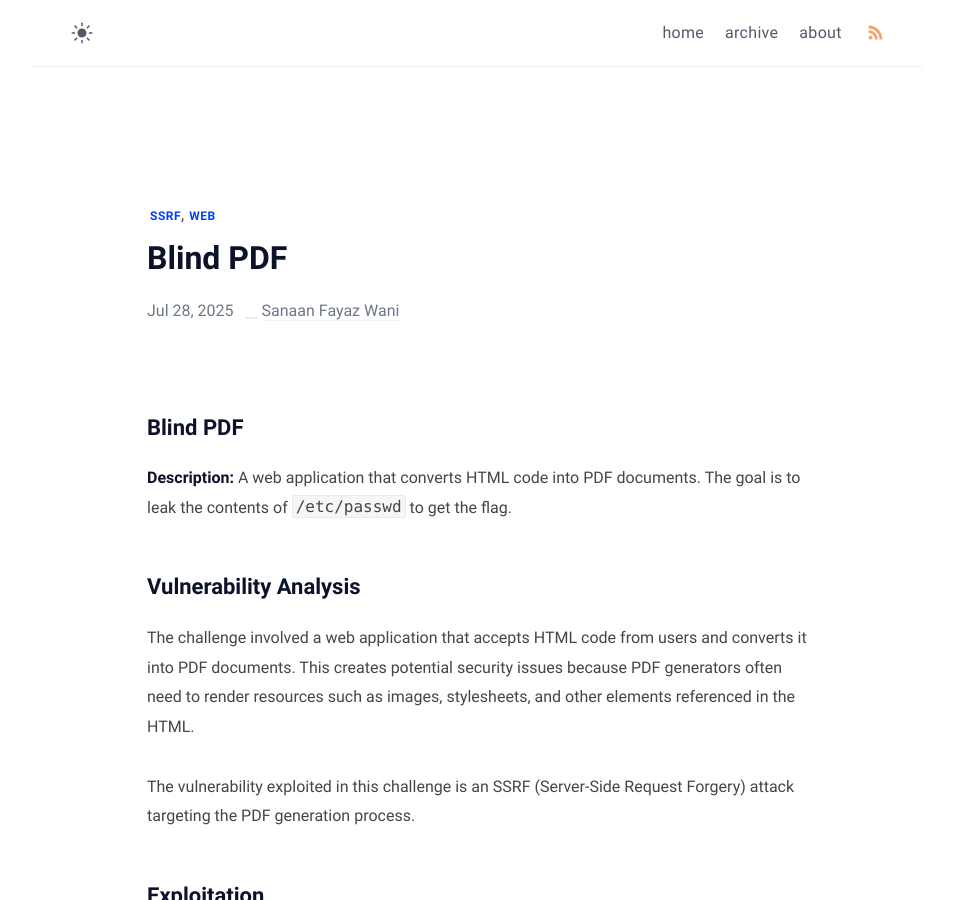
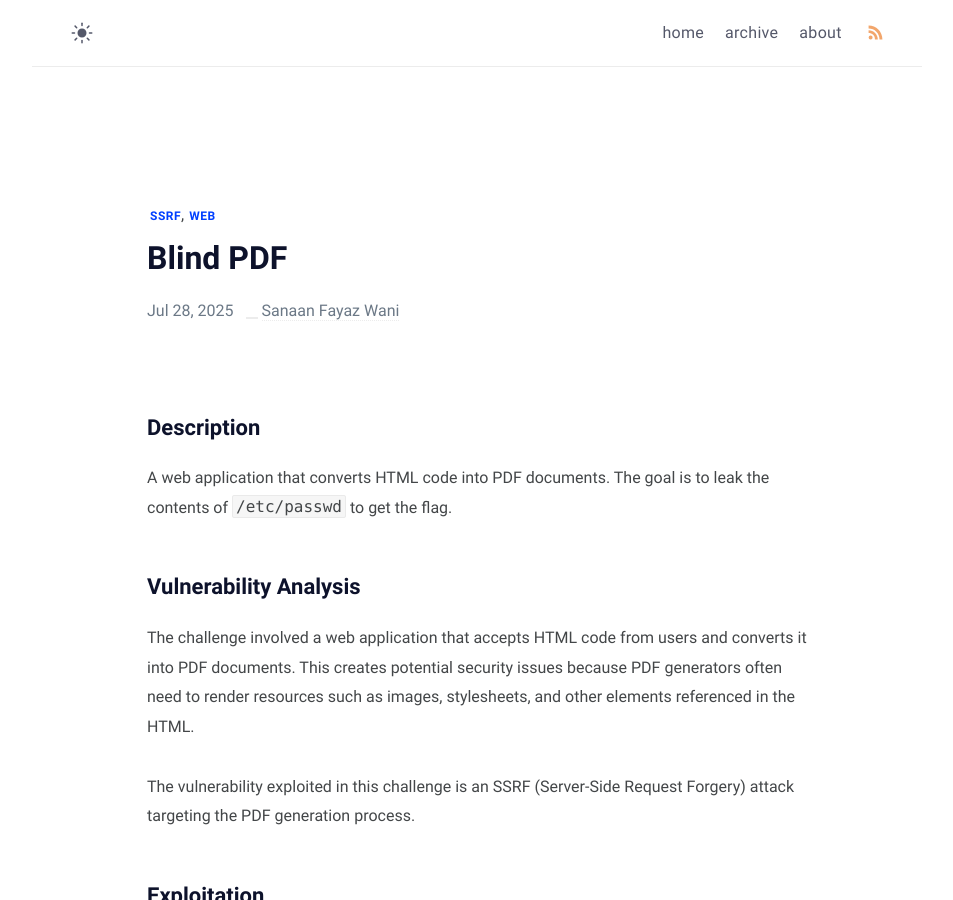
Before and after one commit to sfwani/sfwani.github.io, a Jekyll site: the page built from _posts/blind-pdf/2025-07-28-blind-pdf.md, in a window 1280 px wide and 900 px high. Shown: the whole window, without its empty margins (163-1116 px from the left). Built offline with Jekyll 4.4.1, drawn with Linux system fonts in a browser that asks for light colours.

Commit message:
Edit post: Blind PDf

```diff
--- a/_posts/blind-pdf/2025-07-28-blind-pdf.md
+++ b/_posts/blind-pdf/2025-07-28-blind-pdf.md
@@ -7,9 +7,9 @@ description: "A web application that converts HTML code into PDF documents. The
 comments: false
 ---
 
-## Blind PDF
+## Description
 
-**Description:** A web application that converts HTML code into PDF documents. The goal is to leak the contents of `/etc/passwd` to get the flag.
+A web application that converts HTML code into PDF documents. The goal is to leak the contents of `/etc/passwd` to get the flag.
 
 ## Vulnerability Analysis
 
```
